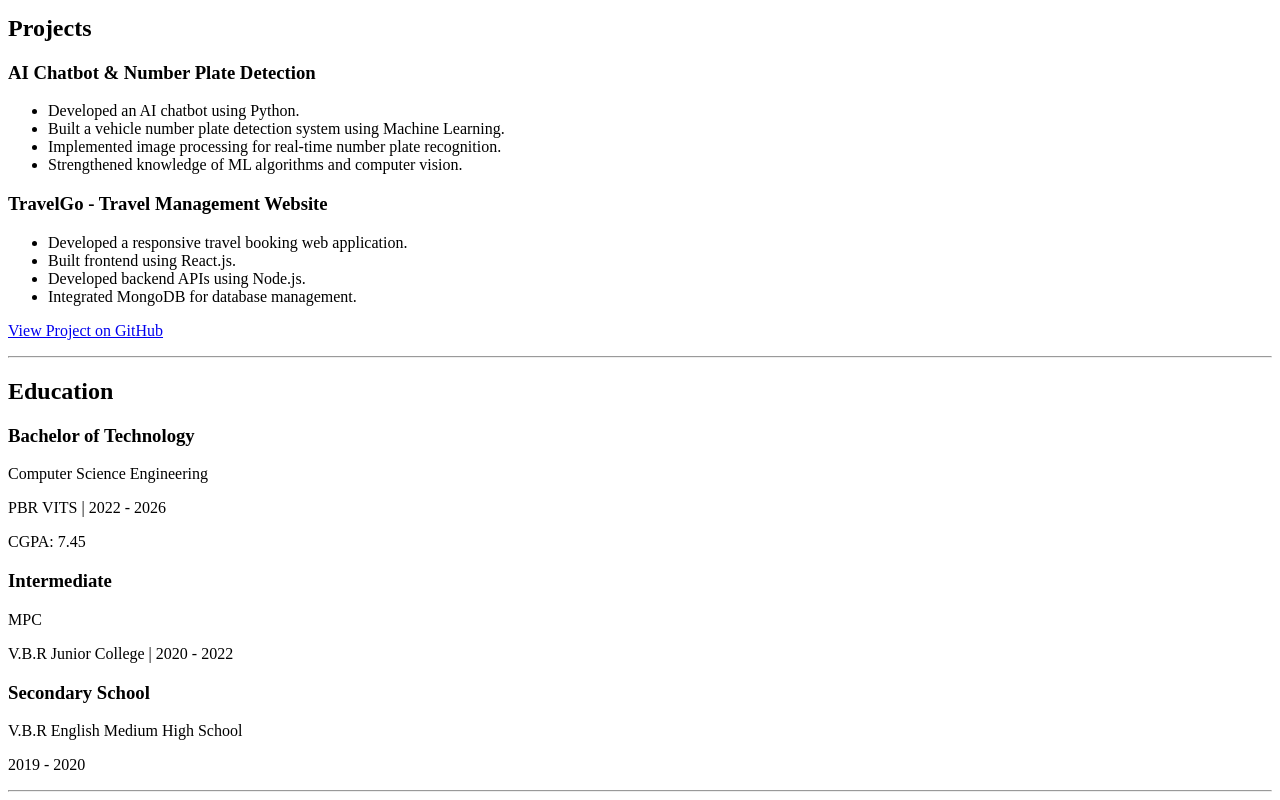
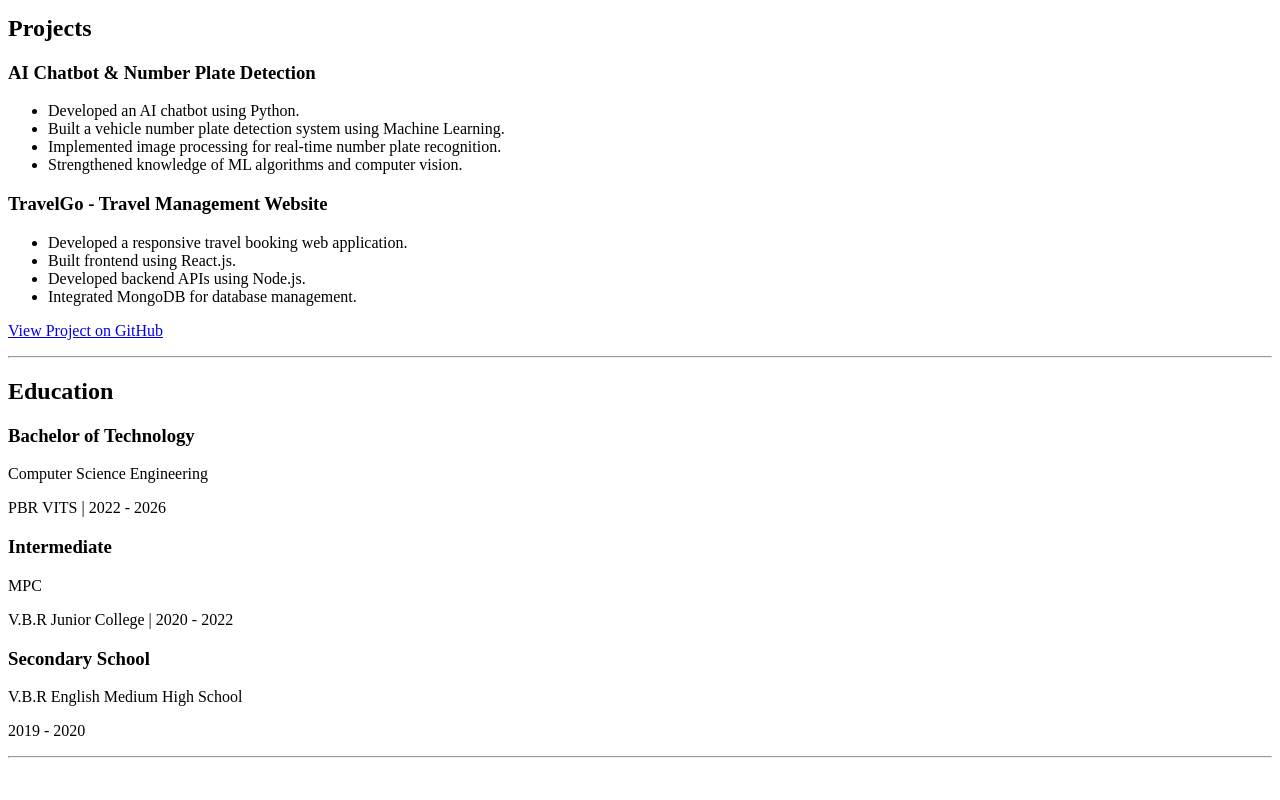
Before and after one commit to Aravindsaithotapalli/portfolio, a plain HTML site: page index.html in a window 1280 px wide. Shown: the part 1378-2178 px from the top of the page. After the commit the page ends 2144 px from the top, so only its background shows below. Drawn offline with Linux system fonts and the light colour scheme.

Commit message:
Fix HTML structure and remove duplicate content

```diff
--- a/index.html
+++ b/index.html
@@ -200,7 +200,6 @@
             <h3>Bachelor of Technology</h3>
             <p>Computer Science Engineering</p>
             <p>PBR VITS | 2022 - 2026</p>
-            <p>CGPA: 7.45</p>
         </article>
 
         <article>
```
